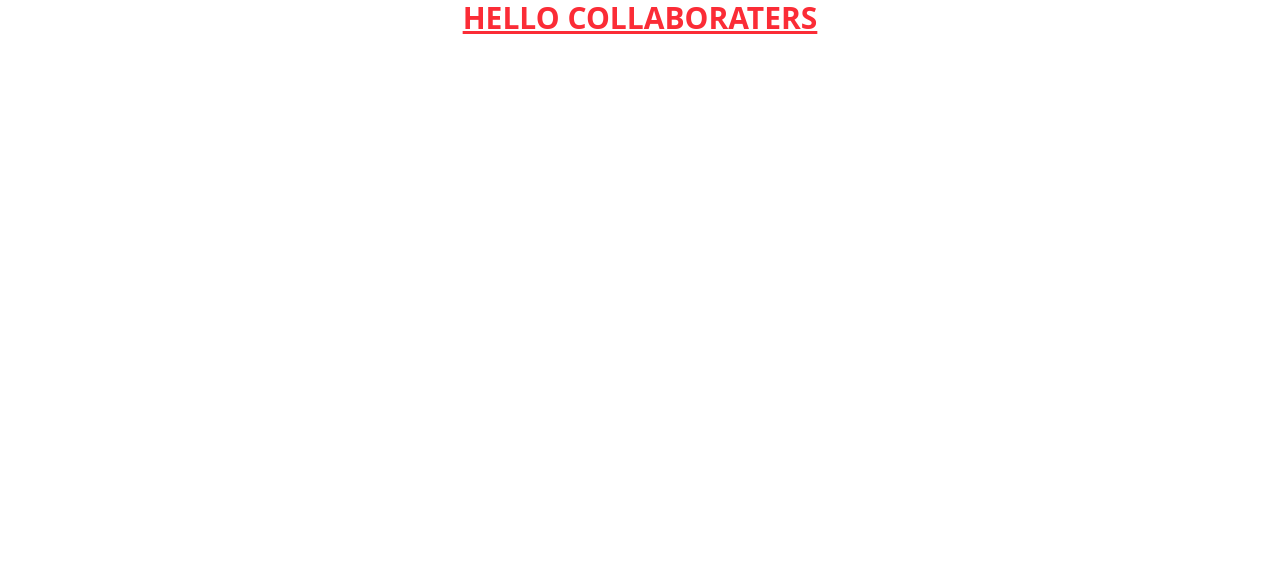
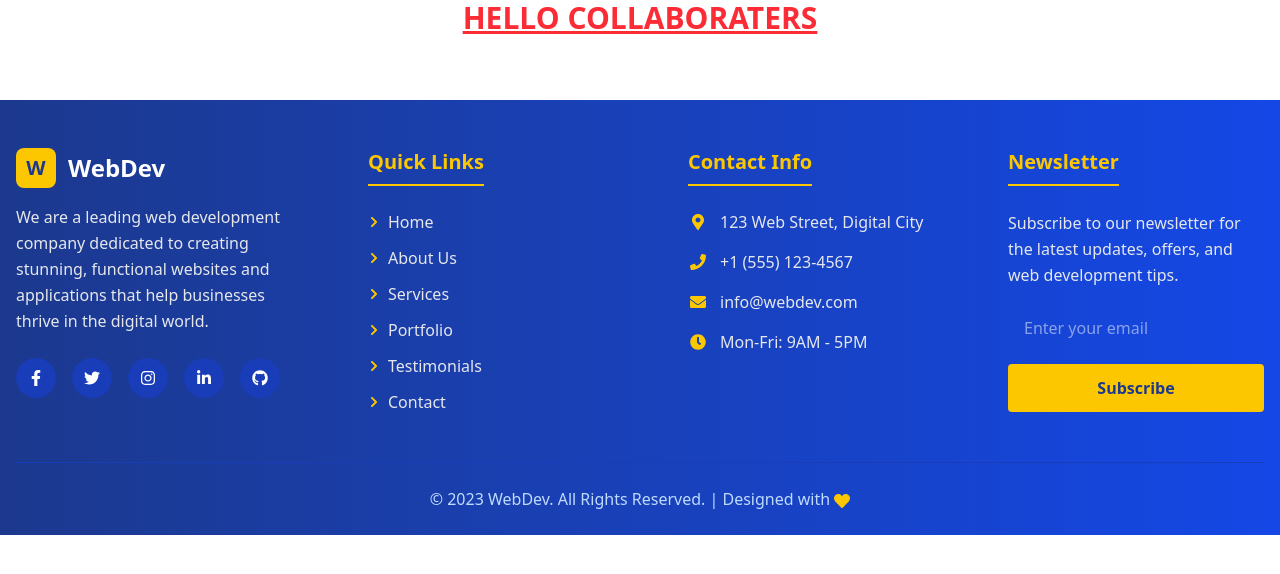
Before and after one commit to Abdiaziz82/react_collab, a React (Vite) app in the folder frontend/: page / in a window 1280 px wide. Shown: the top 574 px of the page. Built offline with nearby package versions, Linux system fonts and the light colour scheme.

Commit message:
footer updated

```diff
--- a/frontend/package.json
+++ b/frontend/package.json
@@ -13,6 +13,7 @@
     "@tailwindcss/vite": "^4.1.13",
     "react": "^19.1.1",
     "react-dom": "^19.1.1",
+    "react-icons": "^5.5.0",
     "react-router": "^7.9.1",
     "tailwindcss": "^4.1.13"
   },
--- a/frontend/src/App.jsx
+++ b/frontend/src/App.jsx
@@ -1,9 +1,10 @@
 import React from 'react'
+import Footer from './Components/Footer'
 function App() {
   return (
     <>
       <h1 className='text-3xl font-bold underline text-red-500 text-center'>HELLO COLLABORATERS</h1>
-
+     <Footer/>
     </>
   )
 }
--- /dev/null
+++ b/frontend/src/Components/Footer.jsx
@@ -0,0 +1,138 @@
+import React from 'react';
+import {
+  FaFacebookF,
+  FaTwitter,
+  FaInstagram,
+  FaLinkedinIn,
+  FaGithub,
+  FaHeart,
+  FaChevronRight,
+  FaMapMarkerAlt,
+  FaPhone,
+  FaEnvelope,
+  FaClock
+} from 'react-icons/fa';
+
+const Footer = () => {
+  return (
+    <footer className="bg-gradient-to-r from-blue-900 to-blue-700 text-white pt-12 pb-6 mt-16">
+      <div className="container mx-auto px-4">
+        <div className="grid grid-cols-1 md:grid-cols-2 lg:grid-cols-4 gap-8">
+          {/* Company Info */}
+          <div className="flex flex-col">
+            <div className="flex items-center mb-4">
+              <div className="bg-yellow-400 text-blue-900 w-10 h-10 rounded-lg flex items-center justify-center mr-3 font-bold text-xl">
+                W
+              </div>
+              <div className="text-2xl font-bold">WebDev</div>
+            </div>
+            <p className="text-gray-200 mb-6 leading-relaxed">
+              We are a leading web development company dedicated to creating stunning, functional websites and applications that help businesses thrive in the digital world.
+            </p>
+            <div className="flex space-x-4">
+              <a href="#" className="w-10 h-10 rounded-full bg-blue-800 flex items-center justify-center transition-all hover:bg-yellow-400 hover:text-blue-900">
+                <FaFacebookF />
+              </a>
+              <a href="#" className="w-10 h-10 rounded-full bg-blue-800 flex items-center justify-center transition-all hover:bg-yellow-400 hover:text-blue-900">
+                <FaTwitter />
+              </a>
+              <a href="#" className="w-10 h-10 rounded-full bg-blue-800 flex items-center justify-center transition-all hover:bg-yellow-400 hover:text-blue-900">
+                <FaInstagram />
+              </a>
+              <a href="#" className="w-10 h-10 rounded-full bg-blue-800 flex items-center justify-center transition-all hover:bg-yellow-400 hover:text-blue-900">
+                <FaLinkedinIn />
+              </a>
+              <a href="#" className="w-10 h-10 rounded-full bg-blue-800 flex items-center justify-center transition-all hover:bg-yellow-400 hover:text-blue-900">
+                <FaGithub />
+              </a>
+            </div>
+          </div>
+
+          {/* Quick Links */}
+          <div className="lg:pl-8">
+            <h3 className="text-yellow-400 text-xl font-semibold mb-6 pb-2 border-b-2 border-yellow-400 inline-block">Quick Links</h3>
+            <ul className="space-y-3">
+              <li>
+                <a href="#" className="text-gray-200 hover:text-yellow-400 transition-all flex items-center">
+                  <FaChevronRight className="text-yellow-400 text-xs mr-2" /> Home
+                </a>
+              </li>
+              <li>
+                <a href="#" className="text-gray-200 hover:text-yellow-400 transition-all flex items-center">
+                  <FaChevronRight className="text-yellow-400 text-xs mr-2" /> About Us
+                </a>
+              </li>
+              <li>
+                <a href="#" className="text-gray-200 hover:text-yellow-400 transition-all flex items-center">
+                  <FaChevronRight className="text-yellow-400 text-xs mr-2" /> Services
+                </a>
+              </li>
+              <li>
+                <a href="#" className="text-gray-200 hover:text-yellow-400 transition-all flex items-center">
+                  <FaChevronRight className="text-yellow-400 text-xs mr-2" /> Portfolio
+                </a>
+              </li>
+              <li>
+                <a href="#" className="text-gray-200 hover:text-yellow-400 transition-all flex items-center">
+                  <FaChevronRight className="text-yellow-400 text-xs mr-2" /> Testimonials
+                </a>
+              </li>
+              <li>
+                <a href="#" className="text-gray-200 hover:text-yellow-400 transition-all flex items-center">
+                  <FaChevronRight className="text-yellow-400 text-xs mr-2" /> Contact
+                </a>
+              </li>
+            </ul>
+          </div>
+
+          {/* Contact Info */}
+          <div className="lg:pl-8">
+            <h3 className="text-yellow-400 text-xl font-semibold mb-6 pb-2 border-b-2 border-yellow-400 inline-block">Contact Info</h3>
+            <div className="space-y-4">
+              <p className="text-gray-200 flex items-center">
+                <FaMapMarkerAlt className="text-yellow-400 mr-3 w-5" /> 123 Web Street, Digital City
+              </p>
+              <p className="text-gray-200 flex items-center">
+                <FaPhone className="text-yellow-400 mr-3 w-5" /> +1 (555) 123-4567
+              </p>
+              <p className="text-gray-200 flex items-center">
+                <FaEnvelope className="text-yellow-400 mr-3 w-5" /> info@webdev.com
+              </p>
+              <p className="text-gray-200 flex items-center">
+                <FaClock className="text-yellow-400 mr-3 w-5" /> Mon-Fri: 9AM - 5PM
+              </p>
+            </div>
+          </div>
+
+          {/* Newsletter */}
+          <div className="lg:pl-8">
+            <h3 className="text-yellow-400 text-xl font-semibold mb-6 pb-2 border-b-2 border-yellow-400 inline-block">Newsletter</h3>
+            <p className="text-gray-200 mb-4 leading-relaxed">
+              Subscribe to our newsletter for the latest updates, offers, and web development tips.
+            </p>
+            <form className="flex flex-col space-y-3">
+              <input
+                type="email"
+                placeholder="Enter your email"
+                className="px-4 py-3 rounded focus:outline-none focus:ring-2 focus:ring-yellow-400"
+              />
+              <button
+                type="submit"
+                className="bg-yellow-400 text-blue-900 font-semibold py-3 px-6 rounded transition-all hover:bg-yellow-500"
+              >
+                Subscribe
+              </button>
+            </form>
+          </div>
+        </div>
+
+        {/* Copyright */}
+        <div className="border-t border-blue-800 mt-12 pt-6 text-center text-blue-200">
+          <p>&copy; 2023 WebDev. All Rights Reserved. | Designed with <FaHeart className="text-yellow-400 inline-block" /></p>
+        </div>
+      </div>
+    </footer>
+  );
+};
+
+export default Footer;
```
Also changed, not shown: 1 other file (tests, documents, lock files or other folders).
